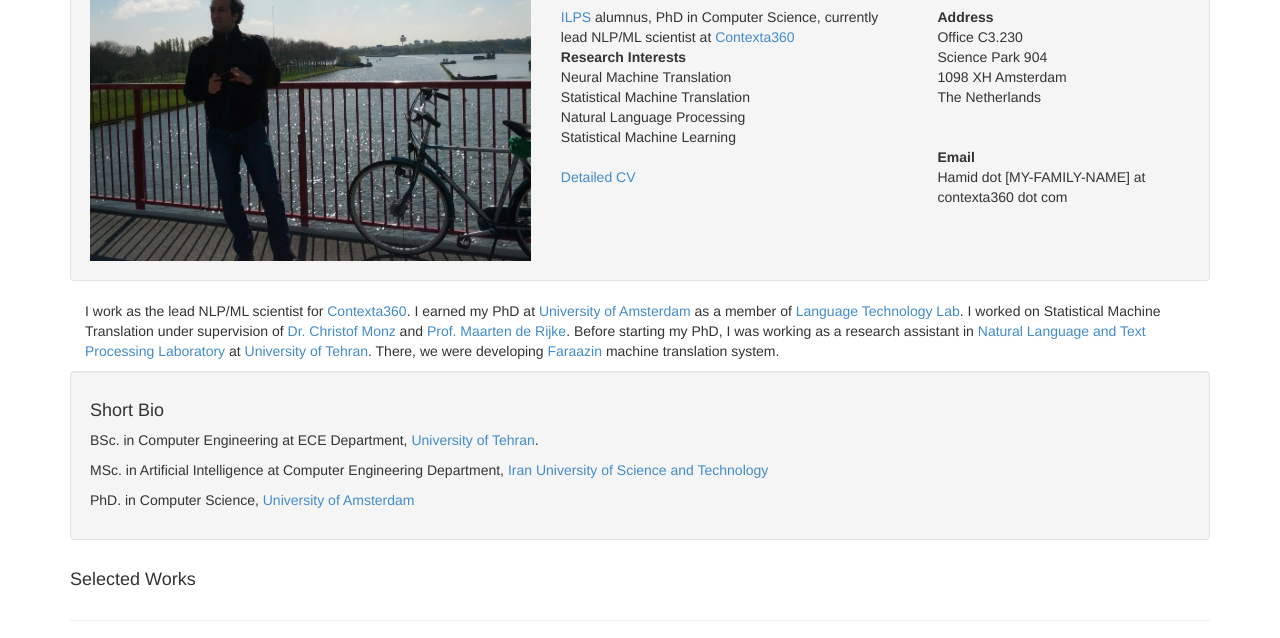
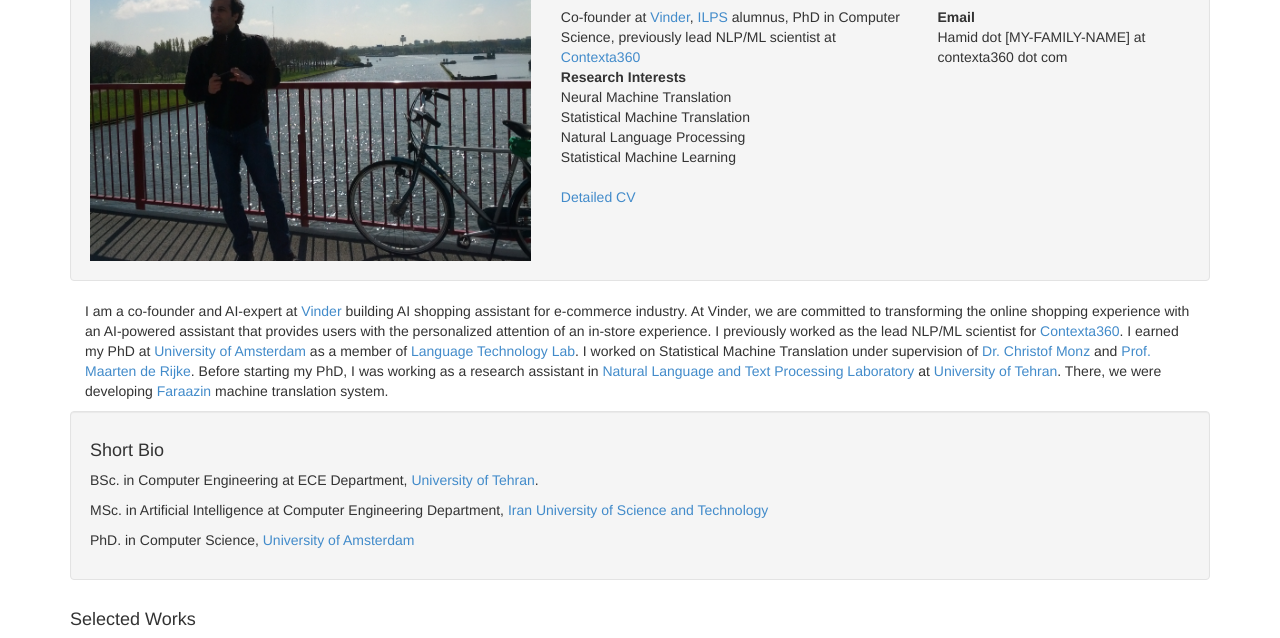
Before and after one commit to hamidreza-ghader/hamidreza-ghader.github.io, a plain HTML site: page index.html in a window 1280 px wide. Shown: the part 124-762 px from the top of the page. Drawn offline with Linux system fonts and the light colour scheme.

Commit message:
Update index.html
Added my current position as the co-founder at Vinder. Accordingly, changed the description about my previous job at Contexta

```diff
--- a/index.html
+++ b/index.html
@@ -97,8 +97,8 @@
 		            <div class="col-6 col-sm-6 col-lg-4">
 		                <h4>Hamidreza Ghader</h4>
 
-		                	<a href=http://ilps.science.uva.nl/ target="_blank">ILPS</a> alumnus, PhD in Computer Science,
-				    currently lead NLP/ML scientist at <a href=https://contexta360.com/ target="_blank">Contexta360</a>
+		                	Co-founder at <a href=https://vinder.tech/ target="_blank">Vinder</a>, <a href=http://ilps.science.uva.nl/ target="_blank">ILPS</a> alumnus, PhD in Computer Science,
+				    previously lead NLP/ML scientist at <a href=https://contexta360.com/ target="_blank">Contexta360</a>
 		                	</br>
                             <b>Research Interests</b></br>
                             Neural Machine Translation </br>
@@ -113,7 +113,7 @@
 		            	</br>
 		            	</br>
 
-		            	<address>
+<!--		            	<address>
 		            		<strong>Address</strong> </br>
 		            		Office C3.230 </br>
 		            		Science Park 904 </br>
@@ -121,6 +121,7 @@
 	  						The Netherlands </br>
 	  						</br>
 		            	</address>
+-->
 		            	<address>
 		            		<strong>Email</strong> </br>
 		            		Hamid dot [MY-FAMILY-NAME] at contexta360 dot com
@@ -131,7 +132,12 @@
 	        <!-- /.row -->
 			</div>
 			 <div class="col-xs-12 col-sm-12">
-                <p>I work as the lead NLP/ML scientist for <a href=https://contexta360.com/ target="_blank">Contexta360</a>. I earned my PhD at <a href=http://www.uva.nl/en/home >University of Amsterdam</a>
+                <p>I am a co-founder and AI-expert at <a href=https://vinder.tech/ target="_blank">Vinder</a> building
+		AI shopping assistant for e-commerce industry. At Vinder, we are committed to transforming
+		the online shopping experience with an AI-powered assistant that provides users with the
+		personalized attention of an in-store experience. I previously worked as the lead NLP/ML scientist
+		for <a href=https://contexta360.com/ target="_blank">Contexta360</a>.
+		I earned my PhD at <a href=http://www.uva.nl/en/home >University of Amsterdam</a>
                 as a member of <a href=https://staff.science.uva.nl/c.monz/ltl/ target="_blank">Language Technology Lab</a>.
                 I worked on Statistical Machine Translation
                 under supervision of <a href=http://staff.science.uva.nl/~christof/ target="_blank">Dr. Christof Monz</a> and
```
